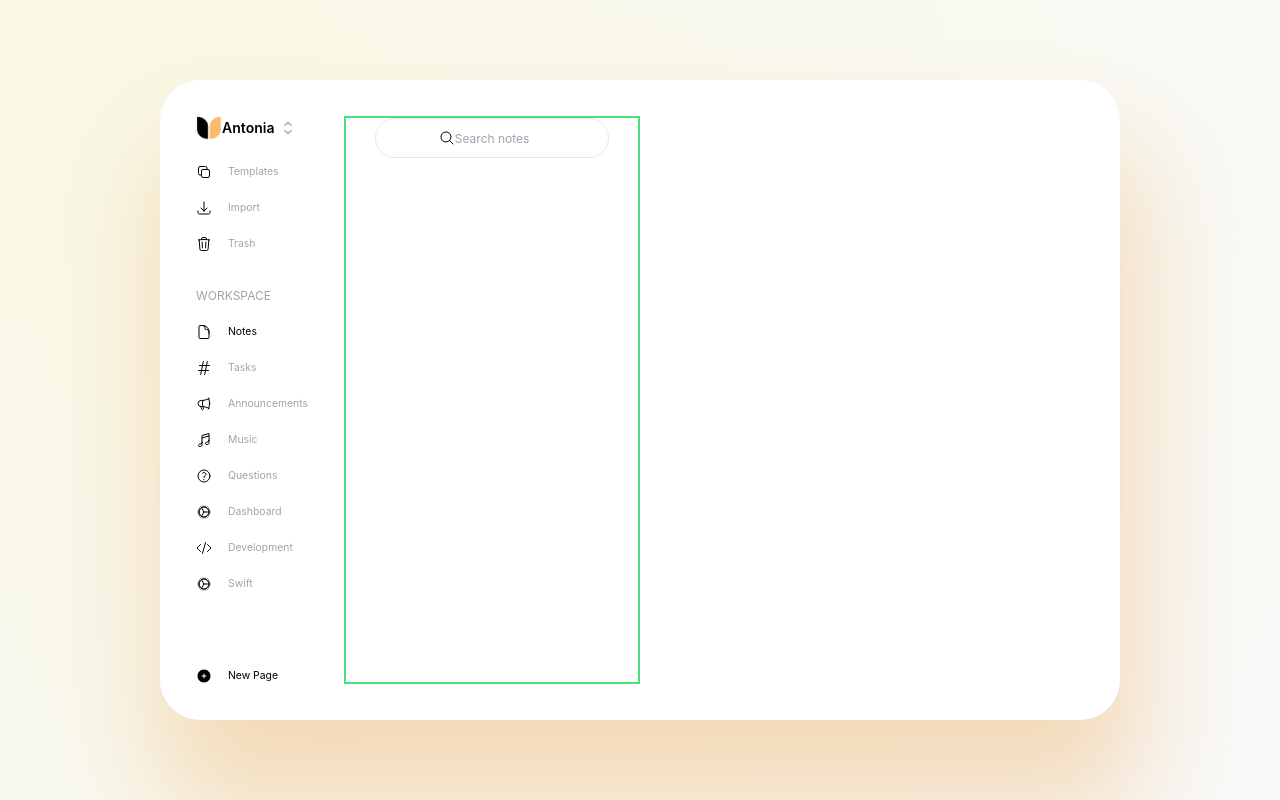
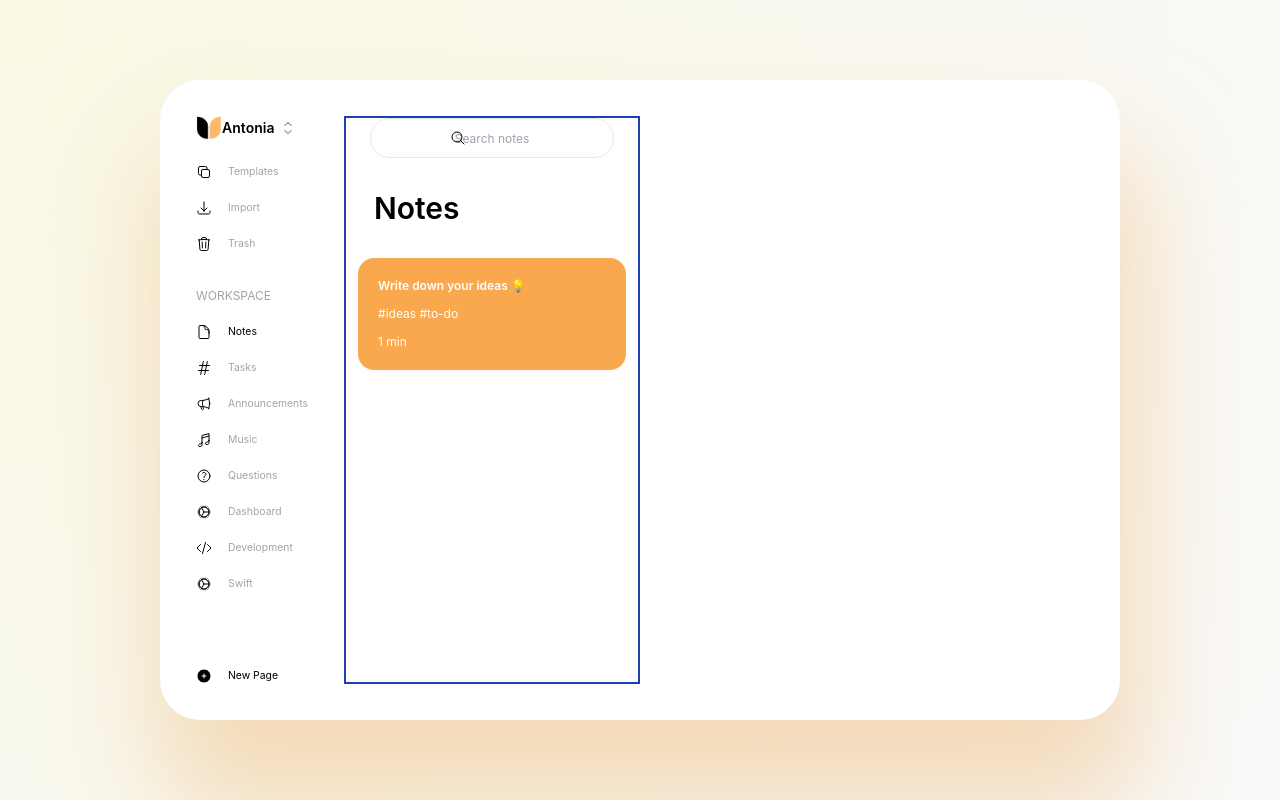
Before and after one commit to AntoniaGranit/wudpecker-task, a React (Create React App) app: page / in a window 1280 px wide. Built offline with nearby package versions, Linux system fonts and the light colour scheme.

Commit message:
add noteslist title & style single note card

```diff
--- a/src/components/NotesListItem.js
+++ b/src/components/NotesListItem.js
@@ -0,0 +1,13 @@
+const NotesListItem = () => {
+  return (
+    <div className="bg-primary-orange flex flex-col justify-between p-5 rounded-2xl  w-11/12 h-28">
+      <p className="text-white text-xs font-semibold">
+        Write down your ideas 💡
+      </p>
+      <p className="text-white text-xs">#ideas #to-do</p>
+      <p className="text-white text-xs">1 min</p>
+    </div>
+  );
+};
+
+export default NotesListItem;
--- a/src/components/SearchBar.js
+++ b/src/components/SearchBar.js
@@ -3,8 +3,8 @@ import { MagnifyingGlassIcon } from "@heroicons/react/24/outline";
 const SearchBar = () => {
   return (
     <div className="flex justify-center">
-      <div className="relative w-4/5">
-        <MagnifyingGlassIcon className="absolute h-4 w-4 left-16 top-1/2 transform -translate-y-1/2 " />
+      <div className="relative w-10/12">
+        <MagnifyingGlassIcon className="absolute h-4 w-4 left-20 top-1/2 transform -translate-y-1/2 " />
         <input
           type="text"
           placeholder="Search notes"
--- a/src/sections/NotesList.js
+++ b/src/sections/NotesList.js
@@ -1,9 +1,16 @@
 import SearchBar from "../components/SearchBar";
+import NotesListItem from "../components/NotesListItem";
 
 const NotesList = () => {
   return (
-    <div className="flex flex-col h-full w-2/5 border-2 border-green-400">
-      <SearchBar />
+    <div className="flex flex-col h-full w-2/5 gap-8 border-2 border-blue-800">
+      <div className="flex flex-col gap-8">
+        <SearchBar />
+        <h1 className="font-semibold text-3xl pl-7">Notes</h1>
+      </div>
+      <div className="flex flex-col items-center justify-center">
+        <NotesListItem />
+      </div>
     </div>
   );
 };
```
